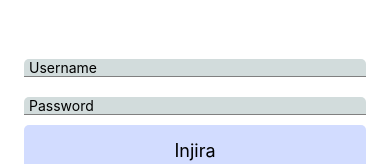
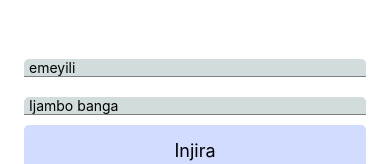
Before and after one commit to idMuvunyi/edriv, a React Native app: screen /Login in a window 390 px wide. Shown: the part 145-309 px from the top of the page. Built offline with nearby package versions, Linux system fonts and the light colour scheme.

Commit message:
initiate firebase as backend service

```diff
--- a/app/screens/login.tsx
+++ b/app/screens/login.tsx
@@ -4,12 +4,17 @@ import InputText from '../components/InputText';
 import Button from '../components/Button';
 import {NativeStackScreenProps} from '@react-navigation/native-stack';
 import {StackParamList} from '../../App';
+import {signInHandler} from '../service';
 
 type NavigationProps = NativeStackScreenProps<StackParamList>;
 
 const Login: FC<NavigationProps> = ({navigation}) => {
-  const [username, setUsername] = useState<string>('');
+  const [email, setEmail] = useState<string>('');
   const [password, setPassword] = useState<string>('');
+
+  const handleLogin = () => {
+    signInHandler({email, password});
+  };
 
   return (
     <SafeAreaView style={styles.wrapper}>
@@ -20,19 +25,19 @@ const Login: FC<NavigationProps> = ({navigation}) => {
         </View>
         <View>
           <InputText
-            value={username}
-            placeholder="Username"
-            onChangeText={value => setUsername(value)}
+            value={email}
+            placeholder="emeyili"
+            onChangeText={value => setEmail(value)}
             keyboardType="default"
           />
           <InputText
             value={password}
-            placeholder="Password"
+            placeholder="Ijambo banga"
             onChangeText={value => setPassword(value)}
             keyboardType="visible-password"
           />
         </View>
-        <Button title="Injira" onPress={() => {}} />
+        <Button title="Injira" onPress={handleLogin} />
         <View style={styles.bottomTextContainer}>
           <Text>Nta Konti?</Text>
           <Pressable onPress={() => navigation.navigate('SignUp')}>
--- a/app/screens/sign-up.tsx
+++ b/app/screens/sign-up.tsx
@@ -7,7 +7,9 @@ import {StackParamList} from '../../App';
 type NavigationProps = NativeStackScreenProps<StackParamList>;
 
 const SignUp: FC<NavigationProps> = ({navigation}) => {
+  const [names, setNames] = useState<string>('');
   const [username, setUsername] = useState<string>('');
+  const [phone, setPhone] = useState<string>('');
   const [password, setPassword] = useState<string>('');
 
   return (
@@ -19,20 +21,20 @@ const SignUp: FC<NavigationProps> = ({navigation}) => {
         </View>
         <View>
           <InputText
-            value={username}
+            value={names}
             placeholder="Amazina Yombi"
-            onChangeText={value => setUsername(value)}
+            onChangeText={value => setNames(value)}
+            keyboardType="default"
+          />
+          <InputText
+            value={phone}
+            placeholder="Telefoni"
+            onChangeText={value => setPhone(value)}
             keyboardType="default"
           />
           <InputText
             value={username}
-            placeholder="Telefoni"
-            onChangeText={value => setUsername(value)}
-            keyboardType="default"
-          />
-          <InputText
-            value={username}
-            placeholder="Username"
+            placeholder="izina ukoresha"
             onChangeText={value => setUsername(value)}
             keyboardType="default"
           />
--- /dev/null
+++ b/app/service/index.ts
@@ -0,0 +1,26 @@
+import auth from '@react-native-firebase/auth';
+
+interface UserCredentials {
+  email: string;
+  password: string;
+}
+
+// Sign in the app using email and password
+export const signInHandler = ({email, password}: UserCredentials) => {
+  auth()
+    .createUserWithEmailAndPassword(email, password)
+    .then(() => {
+      console.log('User account created & signed in!');
+    })
+    .catch(error => {
+      if (error.code === 'auth/email-already-in-use') {
+        console.log('That email address is already in use!');
+      }
+
+      if (error.code === 'auth/invalid-email') {
+        console.log('That email address is invalid!');
+      }
+
+      console.error(error);
+    });
+};
--- a/package.json
+++ b/package.json
@@ -10,6 +10,8 @@
     "test": "jest"
   },
   "dependencies": {
+    "@react-native-firebase/app": "^18.3.0",
+    "@react-native-firebase/auth": "^18.3.0",
     "@react-navigation/native": "^6.1.7",
     "@react-navigation/native-stack": "^6.9.13",
     "react": "18.2.0",
```
Also changed, not shown: 5 other files (tests, documents, lock files or other folders).
